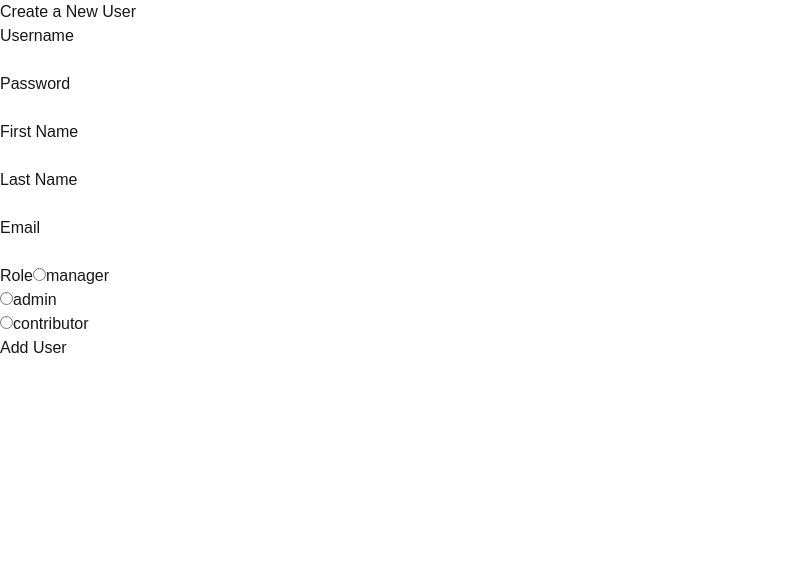
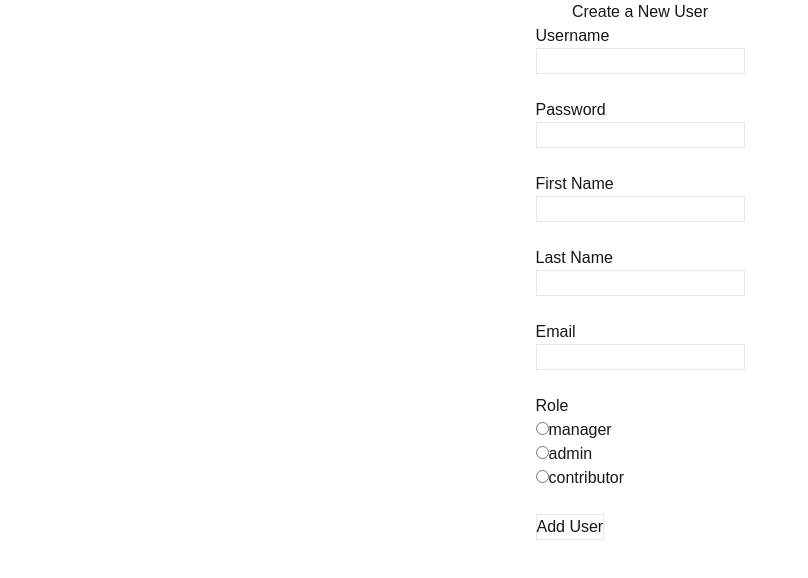
Before and after one commit to Luke-Peddle/TeamHealthDashBoard, a Next.js app in the folder team-health-dashboard-app/: page /admin/userManagement in a window 1280 px wide. Shown: the top 578 px of the page, without its empty margins (0-808 px from the left). Built offline with nearby package versions, Linux system fonts and the light colour scheme.

Commit message:
Added basic Tailwinf styling to the page

```diff
--- a/team-health-dashboard-app/app/admin/userManagement/page.tsx
+++ b/team-health-dashboard-app/app/admin/userManagement/page.tsx
@@ -36,38 +36,47 @@ console.log(userName)
         });
     }
   return (
-    <div>
+    <div
+    className=' grid place-items-center'>
         <h3>Create a New User</h3>
+        <div >
         <form onSubmit={handleSubmit}>
             <div>
+
                 <label>Username</label>
+                <br/>
                 <input
                     type="text"
                     value={userName}
                     onChange={(e) => setUserName(e.target.value)}
                     required
+                    className= "border "
                 />
             </div>
             <br/>
 
             <div>
                 <label>Password</label>
+                <br/>
                 <input
-                    type="text"
+                    type="password"
                     value={password}
                     onChange={(e) => setPassword(e.target.value)}
                     required
+                    className= "border "
                 />
             </div>
             <br/>
 
             <div>
                 <label>First Name</label>
+                <br/>
                 <input
                     type="text"
                     value={firstName}
                     onChange={(e) => setFirstName(e.target.value)}
                     required
+                    className= "border "
                 />
 
             </div>
@@ -75,28 +84,33 @@ console.log(userName)
 
             <div>
                 <label>Last Name</label>
+                <br/>
                 <input
                     type="text"
                     value={lastName}
                     onChange={(e) => setLastName(e.target.value)}
                     required
+                    className= "border "
                 />
             </div>
             <br/>
 
             <div>
                 <label>Email</label>
+                <br/>
                 <input
                     type="text"
                     value={email}
                     onChange={(e) => setEmail(e.target.value)}
                     required
+                    className= "border "
                 />
             </div>
             <br/>
 
             <div>
                 <label>Role</label>
+                <br/>
                 <input
                     type="radio"
                     id = "Manager"
@@ -127,11 +141,13 @@ console.log(userName)
                     required
                 />
                 <label htmlFor  = "contributor">contributor</label><br></br>
+                <br/>
 
             </div>
 
-            <button type="submit">Add User</button>
+            <button type="submit" className='border'>Add User</button>
         </form>
+        </div>
         </div>
   )
 }
```
